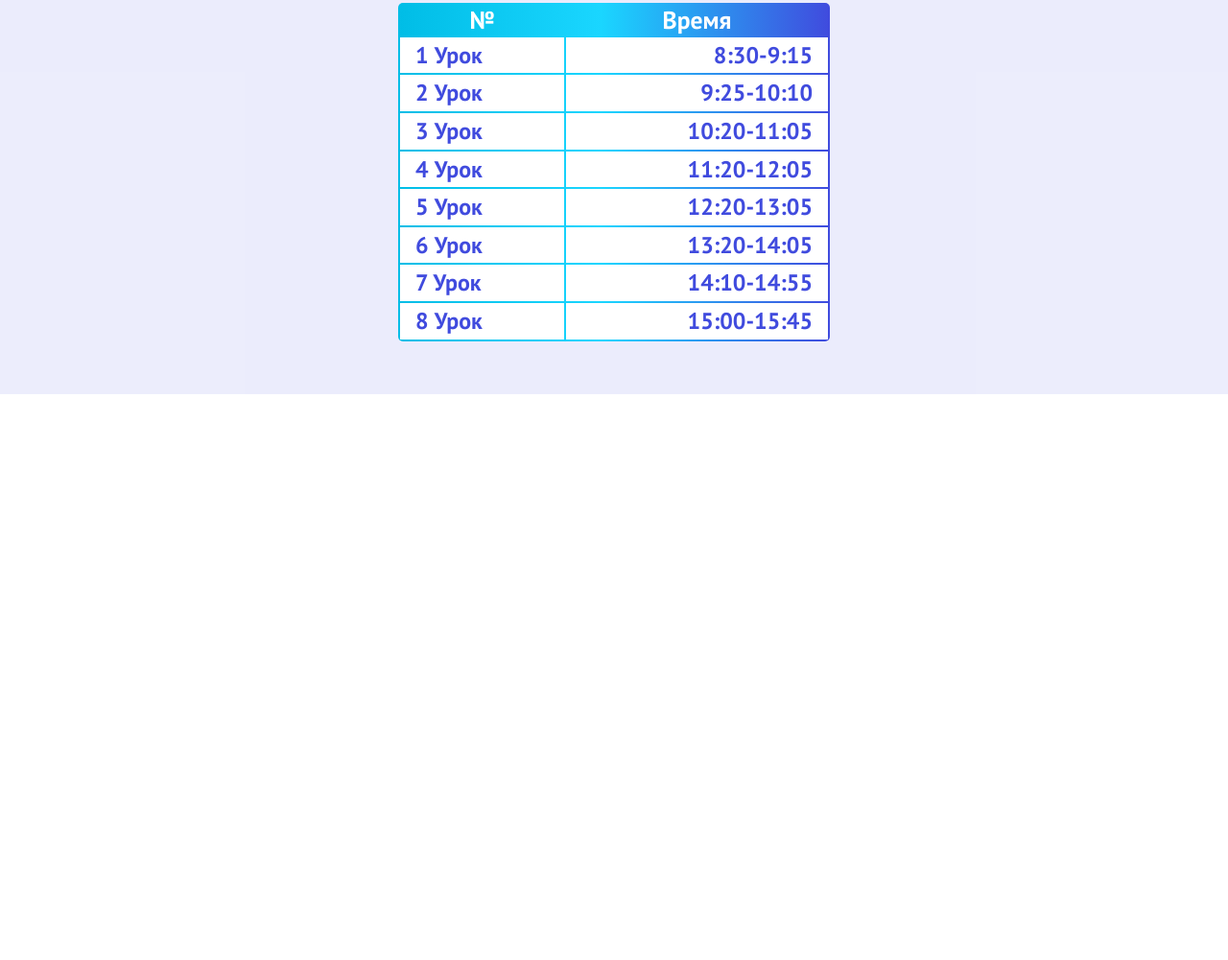
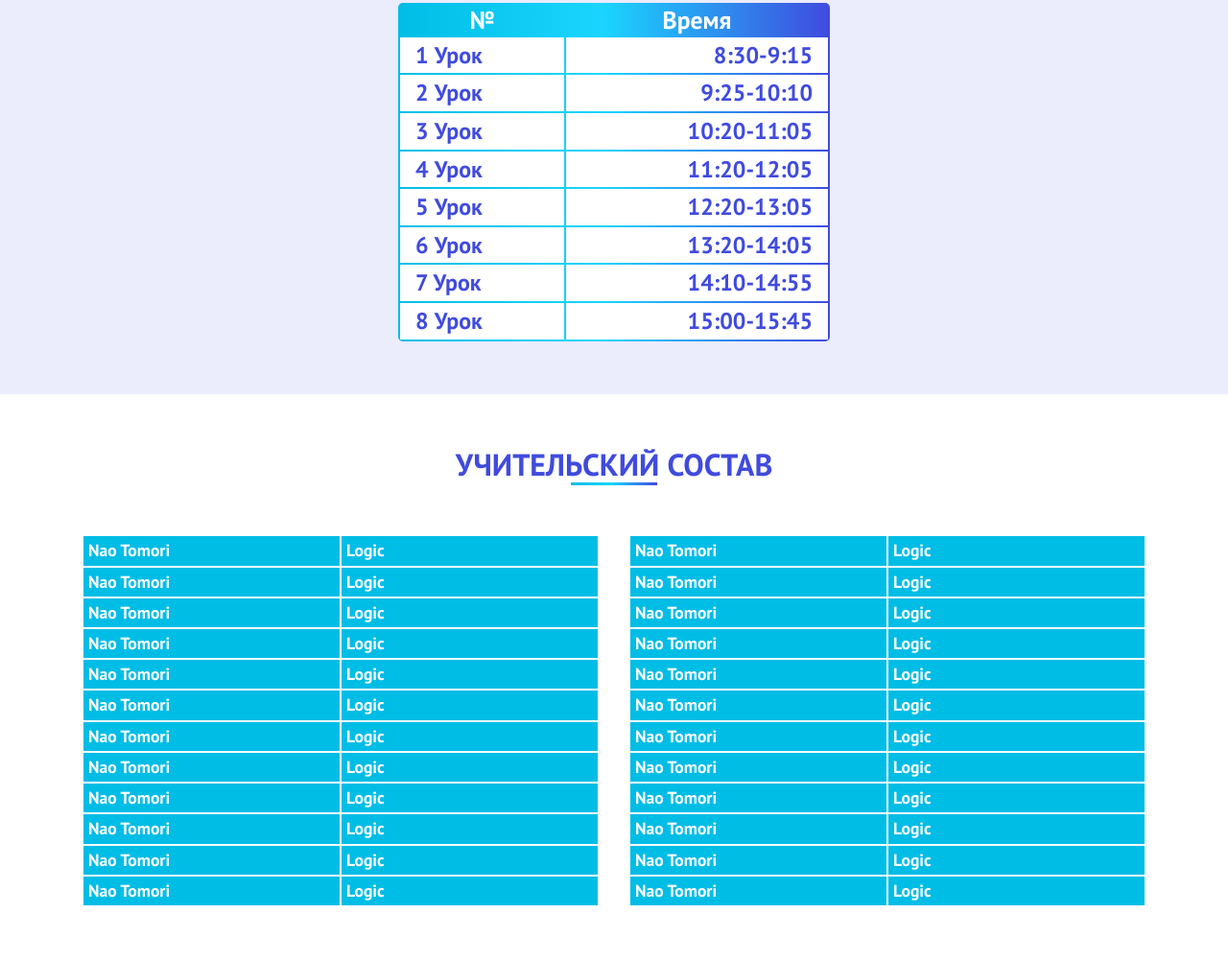
Before and after one commit to lyceumchumai/lyceumchumai.github.io, a plain HTML site: page index.html in a window 1280 px wide. Shown: the part 1450-2451 px from the top of the page at 96% size. Before the commit the page ends 1861 px from the top, so only its background shows below. Drawn offline with Linux system fonts and the light colour scheme.

Commit message:
Created and styled staff section

```diff
--- a/index.html
+++ b/index.html
@@ -175,6 +175,117 @@
 				</tr>
 			</table>
 		</section>
+		<section class="staff">
+			<div class="section-title">Учительский состав</div>
+			<div class="container">
+				<div class="row">
+					<div class="col-md-6">
+						<table class="staff-table">
+							<tr>
+								<td>Nao Tomori</td>
+								<td>Logic</td>
+							</tr>
+							<tr>
+								<td>Nao Tomori</td>
+								<td>Logic</td>
+							</tr>
+							<tr>
+								<td>Nao Tomori</td>
+								<td>Logic</td>
+							</tr>
+							<tr>
+								<td>Nao Tomori</td>
+								<td>Logic</td>
+							</tr>
+							<tr>
+								<td>Nao Tomori</td>
+								<td>Logic</td>
+							</tr>
+							<tr>
+								<td>Nao Tomori</td>
+								<td>Logic</td>
+							</tr>
+							<tr>
+								<td>Nao Tomori</td>
+								<td>Logic</td>
+							</tr>
+							<tr>
+								<td>Nao Tomori</td>
+								<td>Logic</td>
+							</tr>
+							<tr>
+								<td>Nao Tomori</td>
+								<td>Logic</td>
+							</tr>
+							<tr>
+								<td>Nao Tomori</td>
+								<td>Logic</td>
+							</tr>
+							<tr>
+								<td>Nao Tomori</td>
+								<td>Logic</td>
+							</tr>
+							<tr>
+								<td>Nao Tomori</td>
+								<td>Logic</td>
+							</tr>
+						</table>
+					</div>
+					<div class="col-md-6">
+						<table class="staff-table">
+							<tr>
+								<td>Nao Tomori</td>
+								<td>Logic</td>
+							</tr>
+							<tr>
+								<td>Nao Tomori</td>
+								<td>Logic</td>
+							</tr>
+							<tr>
+								<td>Nao Tomori</td>
+								<td>Logic</td>
+							</tr>
+							<tr>
+								<td>Nao Tomori</td>
+								<td>Logic</td>
+							</tr>
+							<tr>
+								<td>Nao Tomori</td>
+								<td>Logic</td>
+							</tr>
+							<tr>
+								<td>Nao Tomori</td>
+								<td>Logic</td>
+							</tr>
+							<tr>
+								<td>Nao Tomori</td>
+								<td>Logic</td>
+							</tr>
+							<tr>
+								<td>Nao Tomori</td>
+								<td>Logic</td>
+							</tr>
+							<tr>
+								<td>Nao Tomori</td>
+								<td>Logic</td>
+							</tr>
+							<tr>
+								<td>Nao Tomori</td>
+								<td>Logic</td>
+							</tr>
+							<tr>
+								<td>Nao Tomori</td>
+								<td>Logic</td>
+							</tr>
+							<tr>
+								<td>Nao Tomori</td>
+								<td>Logic</td>
+							</tr>
+						</table>
+					</div>
+				</div>
+			</div>
+		</section>
 	</main>
 	<script src="js/main.js"></script>
 </body>
--- /dev/null
+++ b/sass/_staff.sass
@@ -0,0 +1,16 @@
+.staff
+  padding-bottom: 55px;
+  &-table
+    width: 100%;
+    td
+      width: 50%;
+      background: #fff;
+      background: $secondaryColor;
+      color: #fff;
+      font-weight: 700;
+      padding: 5px;
+      font-size: 1.1rem;
+      transition: .2s ease-in;
+      cursor: default;
+      &:hover
+        background: rgba($secondaryColor, .7);
--- a/sass/main.sass
+++ b/sass/main.sass
@@ -53,3 +53,4 @@ section
 .main
   @import "about";
   @import "schedule"
+  @import "staff"
```
Also changed, not shown: dist/main.min.css, 1 other file.
